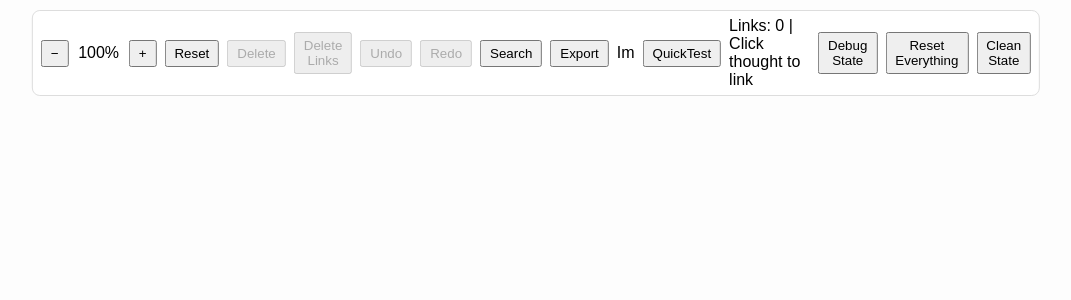
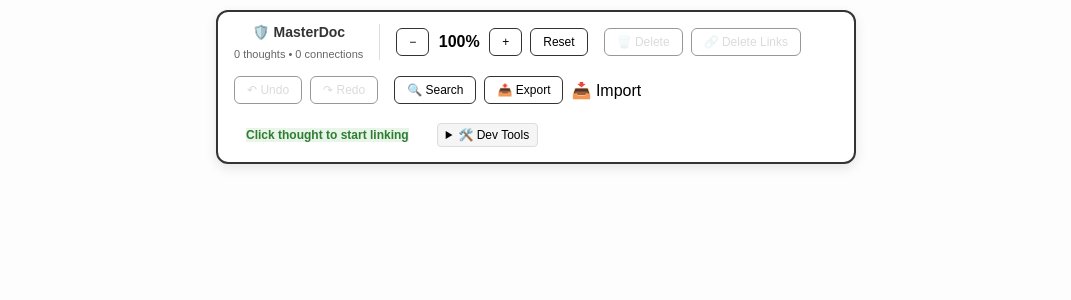
Before and after one commit to snhthkkr/atem, a React (Vite) app: page / in a window 1280 px wide. Shown: the top 300 px of the page, without its empty margins (104-1175 px from the left). Built offline with nearby package versions, Linux system fonts and the light colour scheme.

Commit message:
🎨 HUD Cleanup: Organized interface with version display and feature checklist

```diff
--- a/src/App.tsx
+++ b/src/App.tsx
@@ -363,21 +363,58 @@ function App() {
     [state.thoughts, activeThoughtId]
   );
 
+  // Get current branch name for version display
+  const getVersionName = () => {
+    // Check if we're on experimental branch (this is a simple check)
+    const isExperimental = window.location.href.includes('experimental') ||
+                          document.title.includes('experimental') ||
+                          localStorage.getItem('atem.branch') === 'experimental';
+
+    if (isExperimental) {
+      return "🧪 Experimental Visual";
+    }
+    return "🛡️ MasterDoc";
+  };
+
   return (
     <div ref={wrapperRef} className="board-wrapper">
       <div className="control-bar">
+        {/* Version Display */}
+        <div className="version-display">
+          <span className="version-name">{getVersionName()}</span>
+          <span className="version-stats">{state.thoughts.length} thoughts • {state.links.length} connections</span>
+        </div>
+
+        {/* Core Controls */}
+        <div className="core-controls">
           <button onClick={() => setZoom((z) => Math.max(0.4, parseFloat((z - 0.1).toFixed(2))))}>−</button>
           <span className="zoom-label">{Math.round(zoom * 100)}%</span>
           <button onClick={() => setZoom((z) => Math.min(2, parseFloat((z + 0.1).toFixed(2))))}>+</button>
           <button onClick={() => setZoom(1)}>Reset</button>
-        <button onClick={() => activeThought && deleteThought(activeThought.id)} disabled={!activeThought}>Delete</button>
-        <button onClick={() => activeThought && deleteAllConnections(activeThought.id)} disabled={!activeThought || getConnectionCount(activeThought.id) === 0}>Delete Links</button>
-        <button onClick={undo} disabled={state.cursor === 0}>Undo</button>
-        <button onClick={redo} disabled={state.cursor >= state.events.length}>Redo</button>
-        <button onClick={() => setShowSearch(!showSearch)}>Search</button>
-        <button onClick={exportThoughts}>Export</button>
+        </div>
+
+        {/* Thought Actions */}
+        <div className="thought-actions">
+          <button onClick={() => activeThought && deleteThought(activeThought.id)} disabled={!activeThought}>
+            🗑️ Delete
+          </button>
+          <button onClick={() => activeThought && deleteAllConnections(activeThought.id)} disabled={!activeThought || getConnectionCount(activeThought.id) === 0}>
+            🔗 Delete Links
+          </button>
+        </div>
+
+        {/* History Controls */}
+        <div className="history-controls">
+          <button onClick={undo} disabled={state.cursor === 0}>↶ Undo</button>
+          <button onClick={redo} disabled={state.cursor >= state.events.length}>↷ Redo</button>
+        </div>
+
+        {/* Search & Data */}
+        <div className="data-controls">
+          <button onClick={() => setShowSearch(!showSearch)}>🔍 Search</button>
+          <button onClick={exportThoughts}>📤 Export</button>
           <label className="import-label">
-          Import
+            📥 Import
             <input
               type="file"
               accept="application/json"
@@ -388,12 +425,21 @@ function App() {
               }}
             />
           </label>
-        {/* Tiny test button to validate append-only events quickly */}
-        <button onClick={() => {
-          const id = (crypto as any).randomUUID();
-          dispatch({ type: "createThought", id, x: 200, y: 200, text: "Test" });
-        }}>QuickTest</button>
-        <span>Links: {state.links.length} | {linkingFrom ? 'LINKING MODE' : 'Click thought to link'}</span>
+        </div>
+
+        {/* Linking Status */}
+        <div className="linking-status">
+          {linkingFrom ? (
+            <span className="linking-active">🔗 LINKING MODE - Click another thought</span>
+          ) : (
+            <span className="linking-ready">Click thought to start linking</span>
+          )}
+        </div>
+
+        {/* Developer Tools (collapsible) */}
+        <details className="dev-tools">
+          <summary>🛠️ Dev Tools</summary>
+          <div className="dev-buttons">
             <button onClick={() => {
               console.log('=== STATE DEBUG ===');
               console.log('Thoughts count:', state.thoughts.length);
@@ -404,12 +450,10 @@ function App() {
               console.log('==================');
             }}>Debug State</button>
             <button onClick={() => {
-          // Clear all corrupted state
               localStorage.clear();
               window.location.reload();
             }}>Reset Everything</button>
             <button onClick={() => {
-          // Clean current state - remove duplicates
               const uniqueThoughts = state.thoughts.filter((thought, index, arr) =>
                 arr.findIndex(t => t.id === thought.id) === index
               );
@@ -418,9 +462,14 @@ function App() {
               );
               console.log('Cleaned thoughts:', uniqueThoughts.length, 'from', state.thoughts.length);
               console.log('Cleaned links:', uniqueLinks.length, 'from', state.links.length);
-          // Force re-render by updating state
               dispatch({ type: "__reset__", payload: uniqueThoughts });
             }}>Clean State</button>
+            <button onClick={() => {
+              const id = (crypto as any).randomUUID();
+              dispatch({ type: "createThought", id, x: 200, y: 200, text: "Test" });
+            }}>Quick Test</button>
+          </div>
+        </details>
       </div>
 
       {/* Search Interface */}
--- a/src/styles.css
+++ b/src/styles.css
@@ -15,23 +15,125 @@ body {
   top: 10px;
   left: 50%;
   transform: translateX(-50%);
-  background: rgba(255, 255, 255, 0.9);
-  border: 1px solid #ddd;
-  border-radius: 8px;
-  padding: 6px 8px;
+  background: rgba(255, 255, 255, 0.95);
+  border: 2px solid #333;
+  border-radius: 12px;
+  padding: 12px 16px;
+  display: flex;
+  gap: 16px;
+  align-items: center;
+  z-index: 1000;
+  box-shadow: 0 4px 12px rgba(0, 0, 0, 0.1);
+  flex-wrap: wrap;
+  max-width: 90vw;
+}
+
+.control-bar > div {
   display: flex;
   gap: 8px;
   align-items: center;
-  z-index: 1000;
 }
 
 .control-bar button {
-  padding: 4px 8px;
+  padding: 6px 12px;
+  border: 1px solid #333;
+  border-radius: 6px;
+  background: white;
+  cursor: pointer;
+  font-size: 12px;
+  font-weight: 500;
+  transition: all 0.2s ease;
+}
+
+.control-bar button:hover:not(:disabled) {
+  background: #f0f0f0;
+  transform: translateY(-1px);
+}
+
+.control-bar button:disabled {
+  opacity: 0.5;
+  cursor: not-allowed;
 }
 
 .zoom-label {
   min-width: 44px;
   text-align: center;
+  font-weight: 600;
+}
+
+/* Version Display */
+.version-display {
+  flex-direction: column;
+  align-items: flex-start;
+  gap: 4px;
+  padding-right: 16px;
+  border-right: 1px solid #ddd;
+}
+
+.version-name {
+  font-weight: 700;
+  font-size: 14px;
+  color: #333;
+}
+
+.version-stats {
+  font-size: 11px;
+  color: #666;
+}
+
+/* Linking Status */
+.linking-status {
+  padding: 8px 12px;
+  border-radius: 6px;
+  font-size: 12px;
+  font-weight: 600;
+}
+
+.linking-active {
+  background: #ffeb3b;
+  color: #333;
+  animation: pulse 1s infinite;
+}
+
+.linking-ready {
+  background: #e8f5e8;
+  color: #2e7d32;
+}
+
+@keyframes pulse {
+  0%, 100% { opacity: 1; }
+  50% { opacity: 0.7; }
+}
+
+/* Dev Tools */
+.dev-tools {
+  font-size: 12px;
+}
+
+.dev-tools summary {
+  cursor: pointer;
+  padding: 4px 8px;
+  border-radius: 4px;
+  background: #f5f5f5;
+  border: 1px solid #ddd;
+}
+
+.dev-tools summary:hover {
+  background: #e0e0e0;
+}
+
+.dev-buttons {
+  display: flex;
+  gap: 4px;
+  margin-top: 8px;
+  flex-wrap: wrap;
+}
+
+.dev-buttons button {
+  font-size: 10px;
+  padding: 4px 8px;
+  background: #f8f8f8;
+  border: 1px solid #ccc;
 }
 
 .import-label {
```
Also changed, not shown: 1 other file (tests, documents, lock files or other folders). Lines whose indentation alone changed are shown as unchanged.
